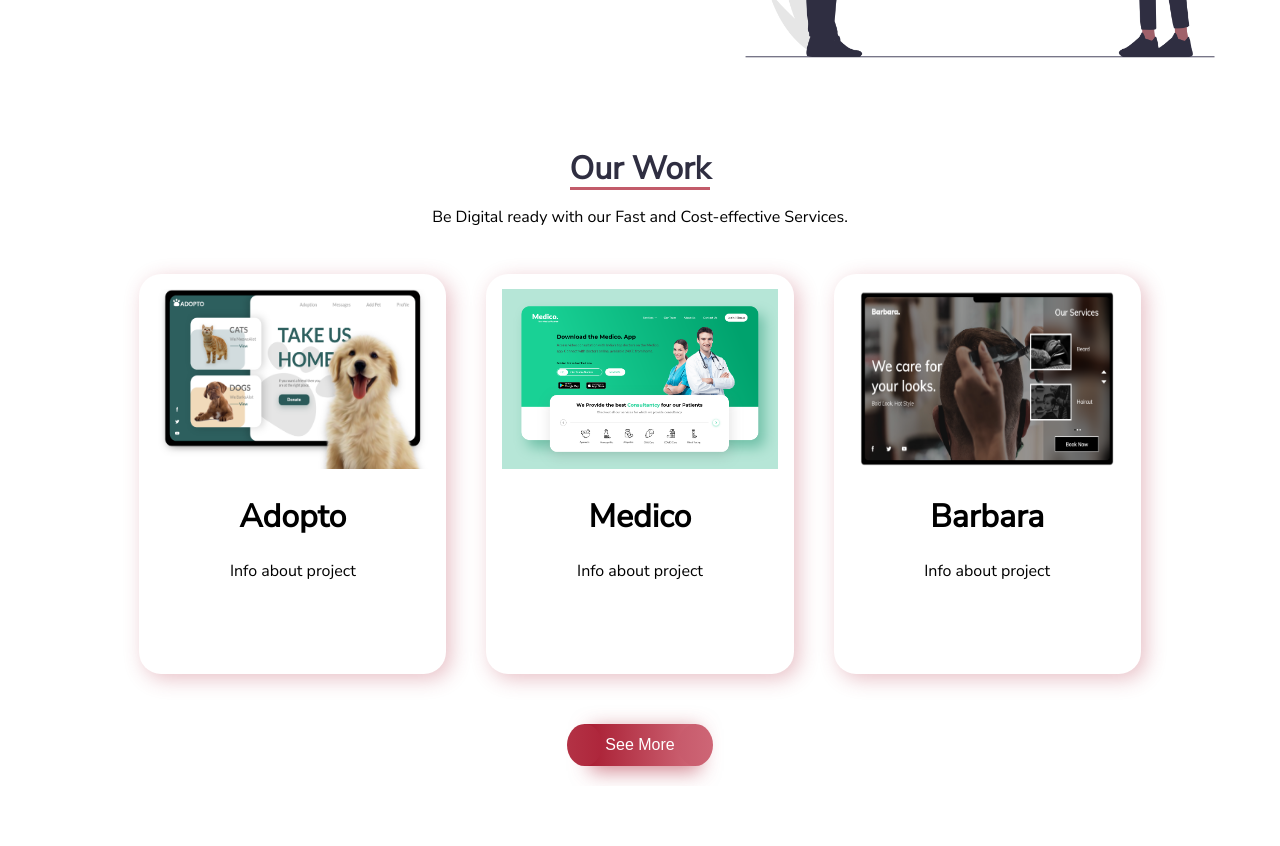
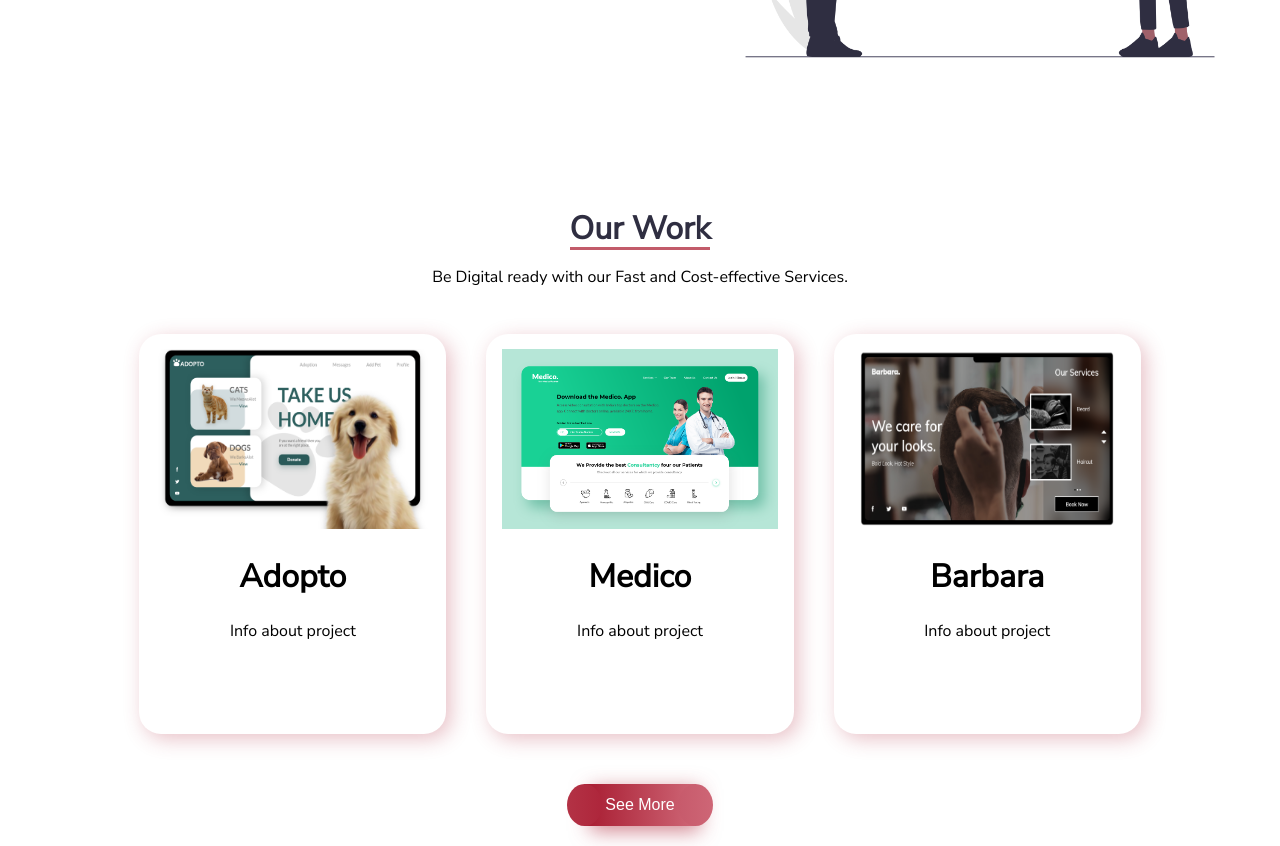
Before and after one commit to akansha8867/Racts, a React (Create React App) app: page / in a window 1280 px wide. Shown: the part 1940-2786 px from the top of the page. Before the commit the page ends 2726 px from the top, so only its background shows below. Built offline with nearby package versions, Linux system fonts and the light colour scheme.

Commit message:
Added Projects button scroll

```diff
--- a/src/component/Navbar/Navbar.js
+++ b/src/component/Navbar/Navbar.js
@@ -10,7 +10,7 @@ function Navbar() {
                 <ul className="navlinks" type="none">
                     <a href='#HomeContainer' className="homeli">Home</a>
                     <a href='#AboutContainer' className="homeli">About</a>
-                    <a href='#' className="homeli">Projects</a>
+                    <a href='#ProjectsContainer' className="homeli">Projects</a>
                     <a href='#' className="homeli">Contact Us</a>
                 </ul>
             </div>
--- a/src/component/Projects/Project.css
+++ b/src/component/Projects/Project.css
@@ -1,4 +1,4 @@
-.projectHeading {margin-top: 20px;}
+.extraSpace {width: 100%; height: 10vh;}
 .projectHeading h1 { margin: 0; position: relative; z-index: 2; color: #2F2E41;}
 .projectHeading h1::before {content: ''; width: 140px; height: 3px; background-color: rgba(179,50,69,0.8); position: absolute; bottom: 0; z-index: 1;}
 .projectCards {width: 100%; display: flex; justify-content: center; align-items: center; padding: 30px 0;}
--- a/src/component/Projects/Project.js
+++ b/src/component/Projects/Project.js
@@ -6,7 +6,8 @@ import './Project.css';
 
 function Project() {
         return (
-            <div className='projectContainer'>
+            <div className='projectContainer' id='ProjectsContainer'>
+                <div className='extraSpace'></div>
                 <div className='projectHeading'>
                     <h1>Our Work</h1>
                     <p>Be Digital ready with our Fast and Cost-effective Services.</p>
```
